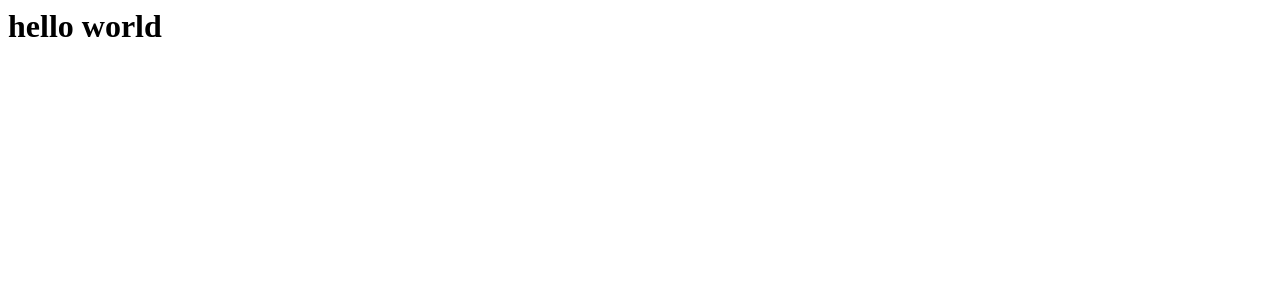
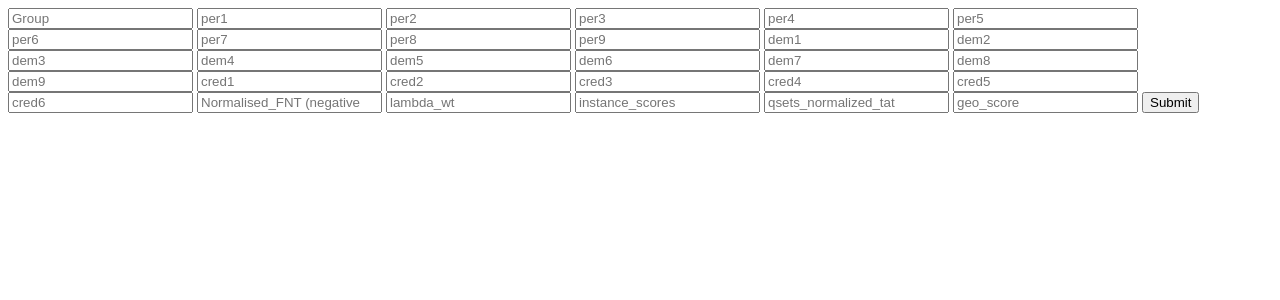
Before and after one commit to LipanPatra12/FraudDetectionModel, a Flask app: page / in a window 1280 px wide. Shown: the top 300 px of the page. Run offline with Flask 3, Linux system fonts and the light colour scheme; parts of the project's set-up code (start-up, migrations or seed data) failed here and were passed over.

Commit message:
the html file is updated

```diff
--- a/app.py
+++ b/app.py
@@ -25,4 +25,4 @@ def predict():
 
 
 if __name__=='__main__':
-    app.run(host="0.0.0.0",port=7000)
+    app.run(host="0.0.0.0",port=8000)
--- a/templates/home.html
+++ b/templates/home.html
@@ -1,3 +1,48 @@
-<h1>
-    hello world
-</h1>
+<html>
+    <body>
+        <form action="/predict" method="POST">
+            <!-- All positive decimal numbers up to 3 decimal places -->
+            <input type="number" step="0.001" min="0" name="Group" placeholder="Group" required>
+            <input type="number" step="0.001" min="0" name="per1" placeholder="per1" required>
+            <input type="number" step="0.001" min="0" name="per2" placeholder="per2" required>
+            <input type="number" step="0.001" min="0" name="per3" placeholder="per3" required>
+            <input type="number" step="0.001" min="0" name="per4" placeholder="per4" required>
+            <input type="number" step="0.001" min="0" name="per5" placeholder="per5" required>
+            <input type="number" step="0.001" min="0" name="per6" placeholder="per6" required>
+            <input type="number" step="0.001" min="0" name="per7" placeholder="per7" required>
+            <input type="number" step="0.001" min="0" name="per8" placeholder="per8" required>
+            <input type="number" step="0.001" min="0" name="per9" placeholder="per9" required>
+
+            <input type="number" step="0.001" min="0" name="dem1" placeholder="dem1" required>
+            <input type="number" step="0.001" min="0" name="dem2" placeholder="dem2" required>
+            <input type="number" step="0.001" min="0" name="dem3" placeholder="dem3" required>
+            <input type="number" step="0.001" min="0" name="dem4" placeholder="dem4" required>
+            <input type="number" step="0.001" min="0" name="dem5" placeholder="dem5" required>
+            <input type="number" step="0.001" min="0" name="dem6" placeholder="dem6" required>
+            <input type="number" step="0.001" min="0" name="dem7" placeholder="dem7" required>
+            <input type="number" step="0.001" min="0" name="dem8" placeholder="dem8" required>
+            <input type="number" step="0.001" min="0" name="dem9" placeholder="dem9" required>
+
+            <input type="number" step="0.001" min="0" name="cred1" placeholder="cred1" required>
+            <input type="number" step="0.001" min="0" name="cred2" placeholder="cred2" required>
+            <input type="number" step="0.001" min="0" name="cred3" placeholder="cred3" required>
+            <input type="number" step="0.001" min="0" name="cred4" placeholder="cred4" required>
+            <input type="number" step="0.001" min="0" name="cred5" placeholder="cred5" required>
+            <input type="number" step="0.001" min="0" name="cred6" placeholder="cred6" required>
+
+            <!-- Normalised_FNT allows negative decimal values -->
+            <input type="number" step="0.001" name="Normalised_FNT" placeholder="Normalised_FNT (negative allowed)" required>
+
+            <input type="number" step="0.001" min="0" name="lambda_wt" placeholder="lambda_wt" required>
+            <input type="number" step="0.001" min="0" name="instance_scores" placeholder="instance_scores" required>
+            <input type="number" step="0.001" min="0" name="qsets_normalized_tat" placeholder="qsets_normalized_tat" required>
+            <input type="number" step="0.001" min="0" name="geo_score" placeholder="geo_score" required>
+
+            <button type="submit">Submit</button>
+        </form>
+
+        {% if result %}
+            <h2>{{ result }}</h2>
+        {% endif %}
+    </body>
+</html>
```
